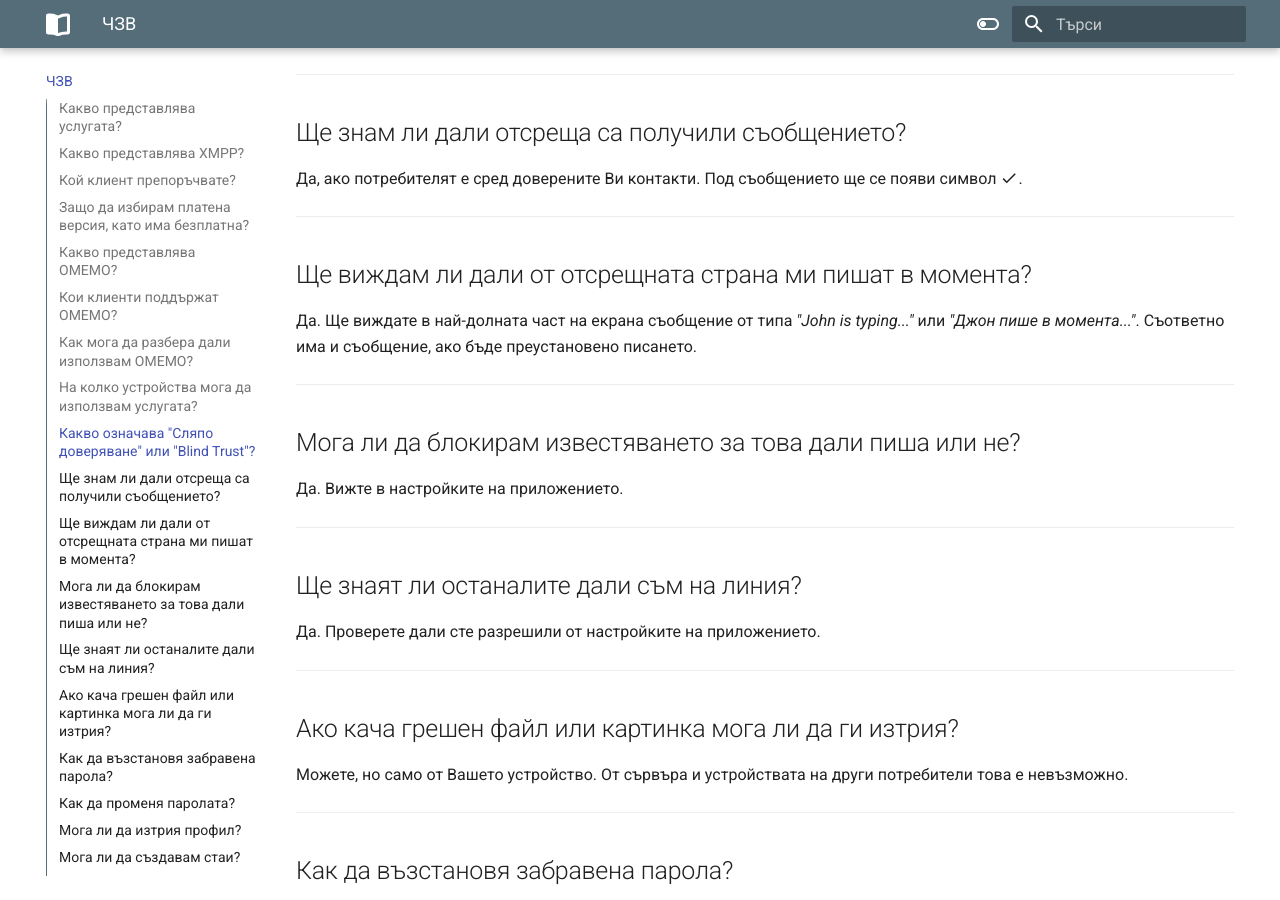
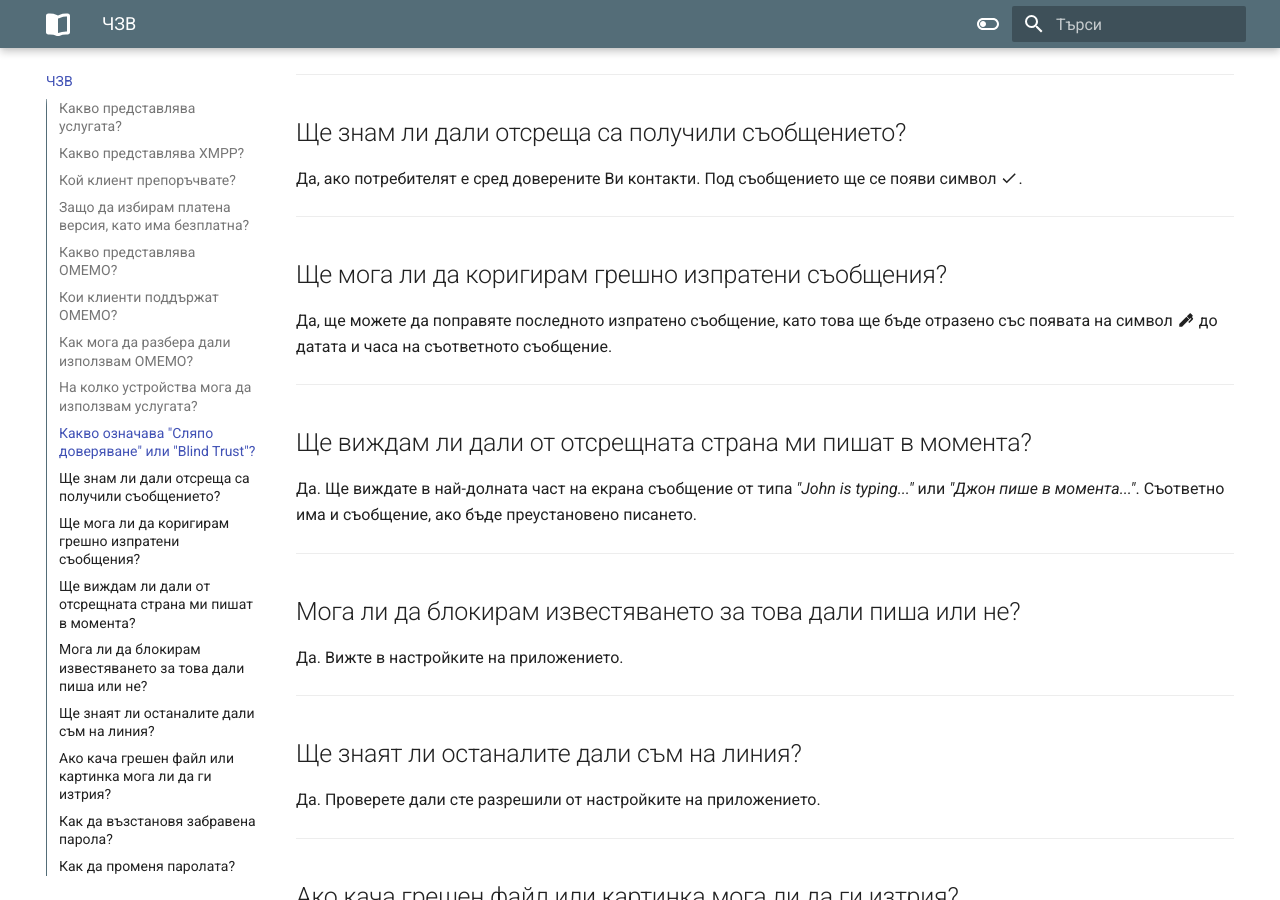
Before and after one commit to MrEddX/docs.chatrix.one, an MkDocs documentation site: the page built from docs/често-задавани-въпроси.md, in a window 1280 px wide and 900 px high, scrolled down 2772 px. Built offline with MkDocs 1.6.1 and Material for MkDocs 9.7.7, drawn with Linux system fonts in a browser that asks for light colours.

Commit message:
FAQ Modified

```diff
--- a/docs/често-задавани-въпроси.md
+++ b/docs/често-задавани-въпроси.md
@@ -1,4 +1,5 @@
 # Често Задавани Въпроси
+
 При наличие на технически проблеми, както и при нужда от помощ във връзка с използването на Chatrix.One, можете да изпратите запитване под формата на имейл или XMPP съобщение до администратор. Моля, преди това да се уверите, че не съм отговорил на въпроса Ви в редовете по-долу. Благодаря!
 
 ## Какво представлява услугата?
@@ -76,6 +77,12 @@
 ## Ще знам ли дали отсреща са получили съобщението?
 
 Да, ако потребителят е сред доверените Ви контакти. Под съобщението ще се появи символ :material-check:.
+
+* * *
+
+## Ще мога ли да коригирам грешно изпратени съобщения?
+
+Да, ще можете да поправяте последното изпратено съобщение, като това ще бъде отразено със появата на символ :material-pen: до датата и часа на съответното съобщение.
 
 * * *
 
```
